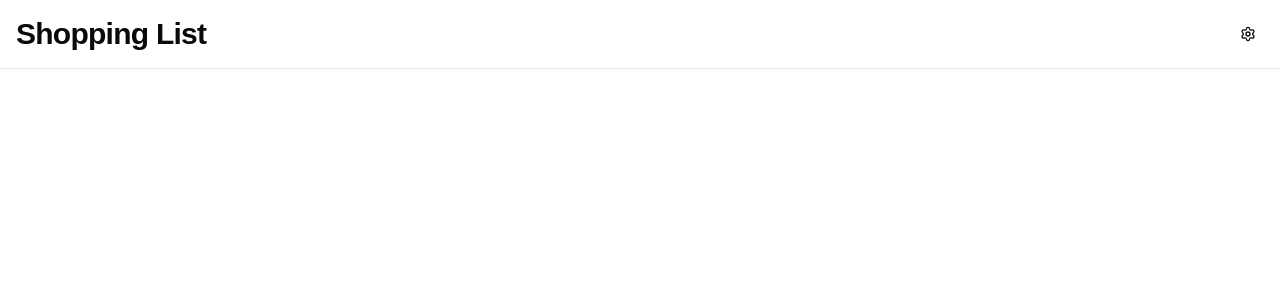
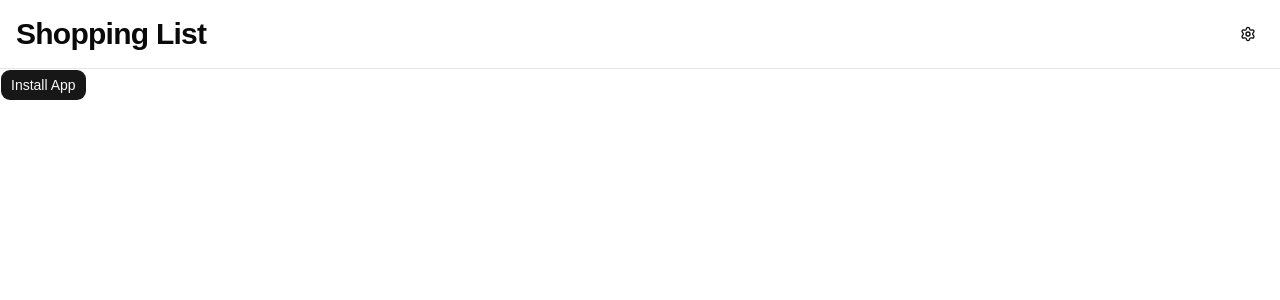
Before and after one commit to fredrikj31/simple-shopping-list, a React (Vite) app: page / in a window 1280 px wide. Shown: the top 300 px of the page. Built offline with nearby package versions, Linux system fonts and the light colour scheme.

Commit message:
feat(app): adds install button for PWA

```diff
--- /dev/null
+++ b/src/components/InstallButton.tsx
@@ -0,0 +1,49 @@
+import { Button } from "@shadcn-ui/components/ui/button";
+import { useEffect, useState } from "react";
+
+interface BeforeInstallPromptEvent extends Event {
+  prompt(): Promise<void>;
+  userChoice: Promise<{ outcome: "accepted" | "dismissed"; platform: string }>;
+}
+
+export const InstallButton = () => {
+  const [deferredPrompt, setDeferredPrompt] =
+    useState<BeforeInstallPromptEvent | null>(null);
+
+  useEffect(() => {
+    const handleBeforeInstallPrompt = (e: Event) => {
+      e.preventDefault();
+      setDeferredPrompt(e as BeforeInstallPromptEvent);
+    };
+
+    window.addEventListener("beforeinstallprompt", handleBeforeInstallPrompt);
+
+    return () => {
+      window.removeEventListener(
+        "beforeinstallprompt",
+        handleBeforeInstallPrompt,
+      );
+    };
+  }, []);
+
+  const handleInstall = async () => {
+    if (!deferredPrompt) return;
+
+    await deferredPrompt.prompt();
+    const { outcome } = await deferredPrompt.userChoice;
+
+    console.log(
+      outcome === "accepted"
+        ? "User accepted the installation prompt"
+        : "User dismissed the installation prompt",
+    );
+
+    setDeferredPrompt(null);
+  };
+
+  return (
+    <Button className="w-fit" onClick={handleInstall}>
+      Install App
+    </Button>
+  );
+};
--- a/src/routes/home/route.tsx
+++ b/src/routes/home/route.tsx
@@ -1,6 +1,7 @@
 import { Button } from "@shadcn-ui/components/ui/button";
 import { Settings } from "lucide-react";
 import { Link } from "react-router";
+import { InstallButton } from "../../components/InstallButton";
 
 export const HomeRoute = () => {
   return (
@@ -17,6 +18,8 @@ export const HomeRoute = () => {
           </Link>
         </div>
       </header>
+
+      <InstallButton />
     </main>
   );
 };
```
